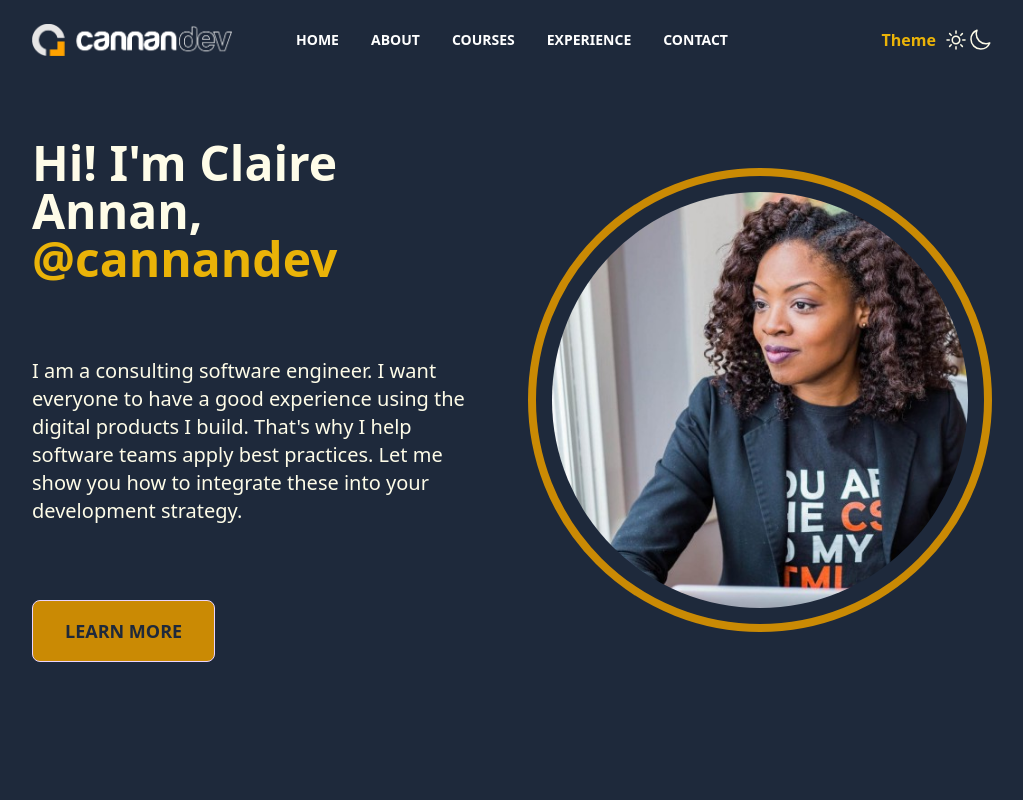
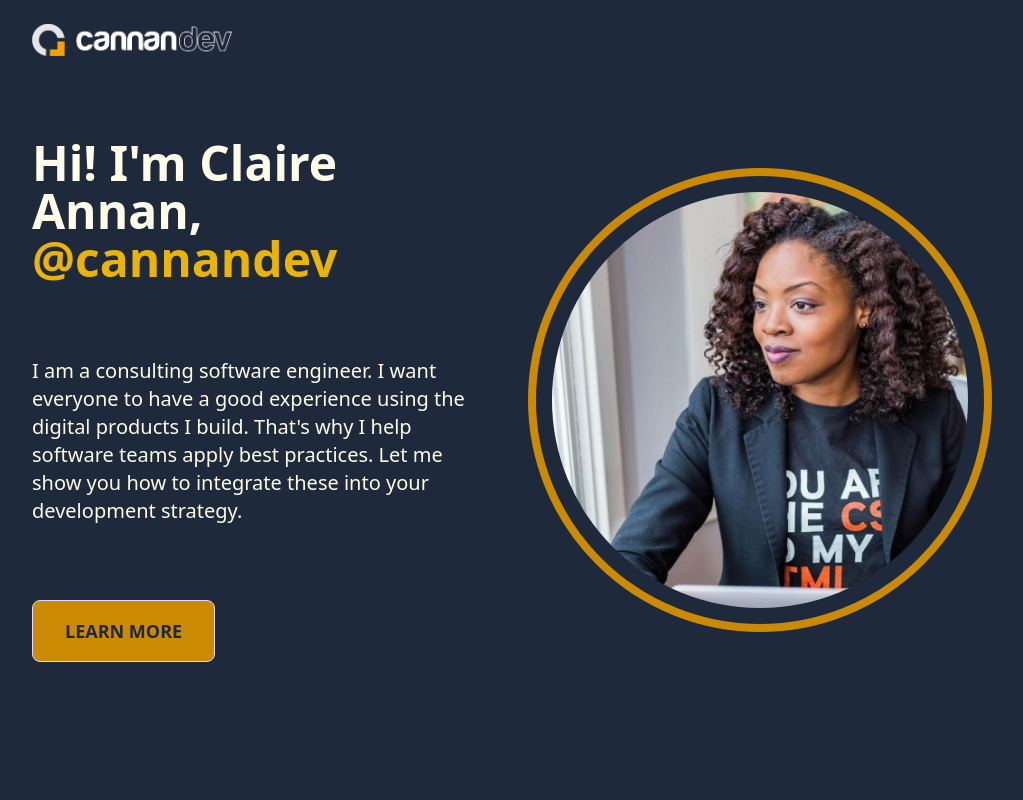
Before and after one commit to cannandev/cannandev-tailwind-theme-2025, a website: page index.html in a window 1280 px wide. Shown: the top 800 px of the page, without its empty margins (128-1151 px from the left). Drawn offline with Linux system fonts and the light colour scheme.

Commit message:
Remove top nav and mobile nav.

```diff
--- a/index.html
+++ b/index.html
@@ -19,36 +19,6 @@
 					<span class="sr-only">cannandev</span>
 					<img class="h-8 w-auto" src="/src/img/logo-white.png" alt="cannandev site logo">
 				</a>
-			</div>
-			<div class="flex lg:hidden">
-				<button type="button" class="-m-2.5 inline-flex items-center justify-center rounded-md p-2.5 text-yellow-500">
-					<span class="sr-only">Open main menu</span>
-					<svg class="h-6 w-6" fill="none" viewBox="0 0 24 24" stroke-width="1.5" stroke="currentColor"
-						aria-hidden="true">
-						<path stroke-linecap="round" stroke-linejoin="round" d="M3.75 6.75h16.5M3.75 12h16.5m-16.5 5.25h16.5" />
-					</svg>
-				</button>
-			</div>
-			<div class="hidden lg:flex lg:gap-x-8 lg:justify-end">
-				<a href="#" class="text-sm uppercase font-semibold leading-6
-				text-white hover:text-yellow-500">Home</a>
-				<a href="#" class="text-sm uppercase font-semibold leading-6 text-white hover:text-yellow-500">About</a>
-				<a href="#" class="text-sm uppercase font-semibold leading-6 text-white hover:text-yellow-500">Courses</a>
-				<a href="#" class="text-sm uppercase font-semibold leading-6 text-white hover:text-yellow-500">Experience</a>
-				<a href="#" class="text-sm uppercase font-semibold leading-6 text-white hover:text-yellow-500">Contact</a>
-			</div>
-			<div class="hidden lg:flex lg:flex-1 lg:justify-end">
-				<span class="font-semibold px-2 text-yellow-500">Theme</span>
-				<svg xmlns="http://www.w3.org/2000/svg" fill="none" viewBox="0 0 24 24" stroke-width="1.5" stroke="currentColor"
-					class="w-6 h-6">
-					<path stroke-linecap="round" stroke-linejoin="round"
-						d="M12 3v2.25m6.364.386l-1.591 1.591M21 12h-2.25m-.386 6.364l-1.591-1.591M12 18.75V21m-4.773-4.227l-1.591 1.591M5.25 12H3m4.227-4.773L5.636 5.636M15.75 12a3.75 3.75 0 11-7.5 0 3.75 3.75 0 017.5 0z" />
-				</svg>
-				<svg xmlns="http://www.w3.org/2000/svg" fill="none" viewBox="0 0 24 24" stroke-width="1.5" stroke="currentColor"
-					class="w-6 h-6">
-					<path stroke-linecap="round" stroke-linejoin="round"
-						d="M21.752 15.002A9.718 9.718 0 0118 15.75c-5.385 0-9.75-4.365-9.75-9.75 0-1.33.266-2.597.748-3.752A9.753 9.753 0 003 11.25C3 16.635 7.365 21 12.75 21a9.753 9.753 0 009.002-5.998z" />
-				</svg>
 			</div>
 		</nav>
 		<!-- Mobile menu, show/hide based on menu open state. -->
```
